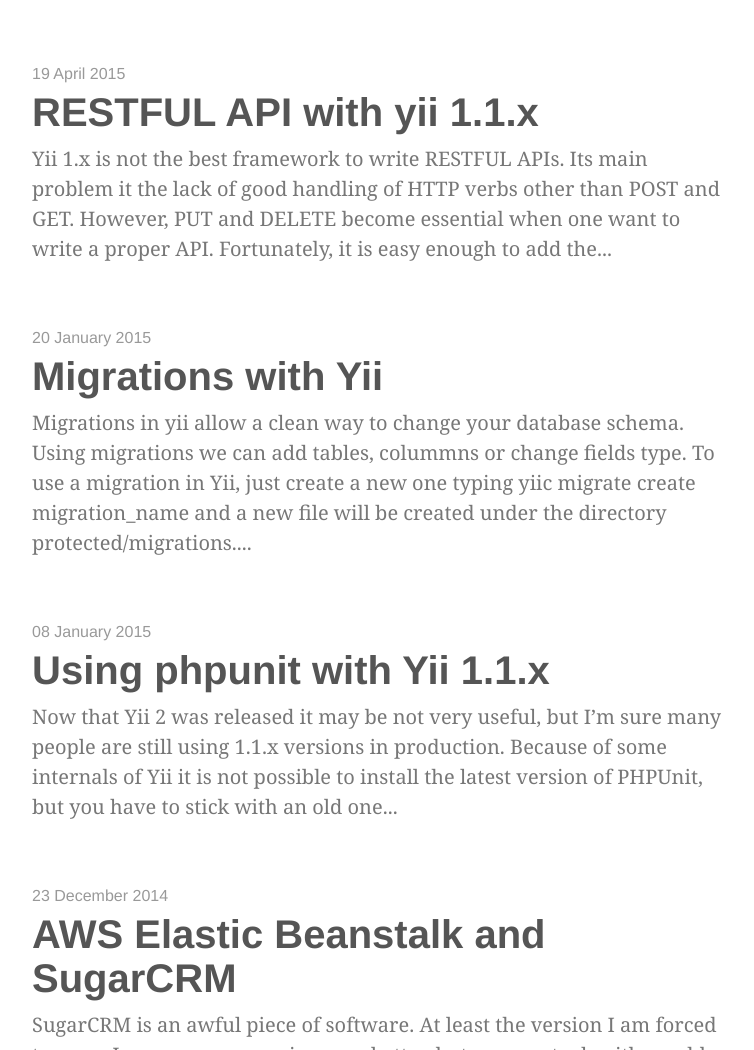
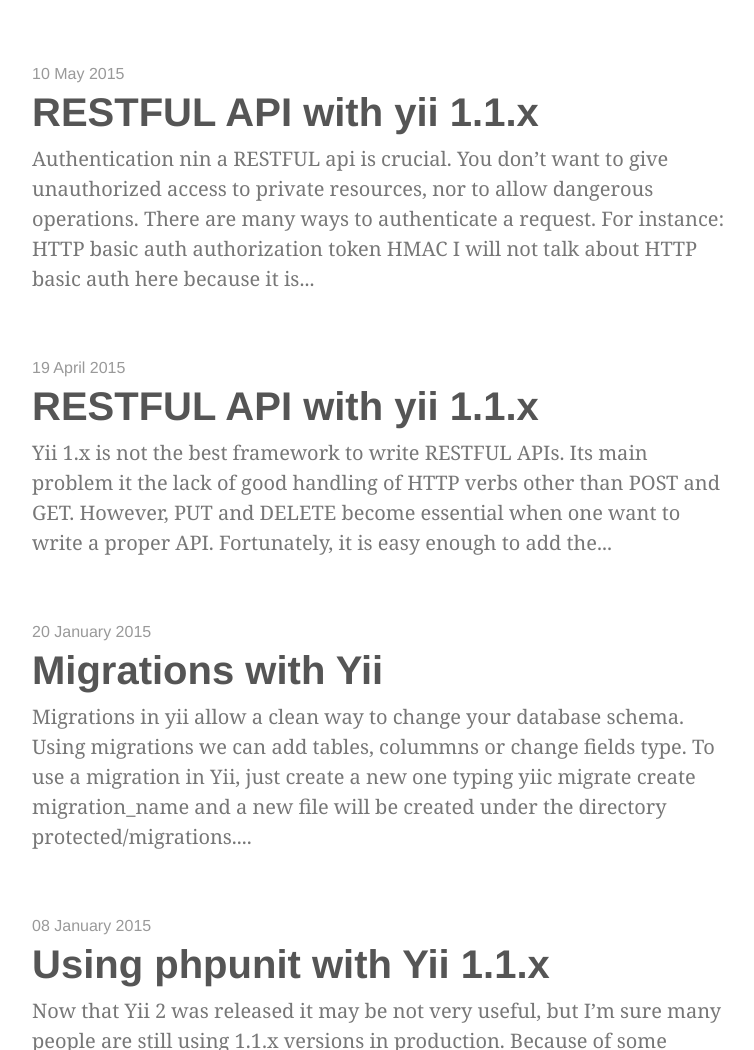
Before and after one commit to davidevernizzi/davidevernizzi.github.io, a Jekyll site: the page built from index.html, in a window 1280 px wide and 1400 px high. Shown: the part 350-1400 px from the top of the window, without its empty margins (258-1012 px from the left). Built offline with Jekyll 4.4.1, drawn with Linux system fonts in a browser that asks for light colours; some web fonts are replaced; Markdown is read by kramdown in place of the engine named in the settings; the list of posts is cut into pages by our own code; some of the changed text lies outside the part shown.

```diff
--- a/_drafts/yii-restful-api-authentication.markdown
+++ b/_posts/2015-05-10-yii-restful-api-authentication.markdown
@@ -1,7 +1,7 @@
 ---
 layout: post
 title:  "RESTFUL API with yii 1.1.x"
-date:   2015-MM-DD
+date:   2015-05-10
 categories: yii, rest, api, authentication
 ---
 
```
